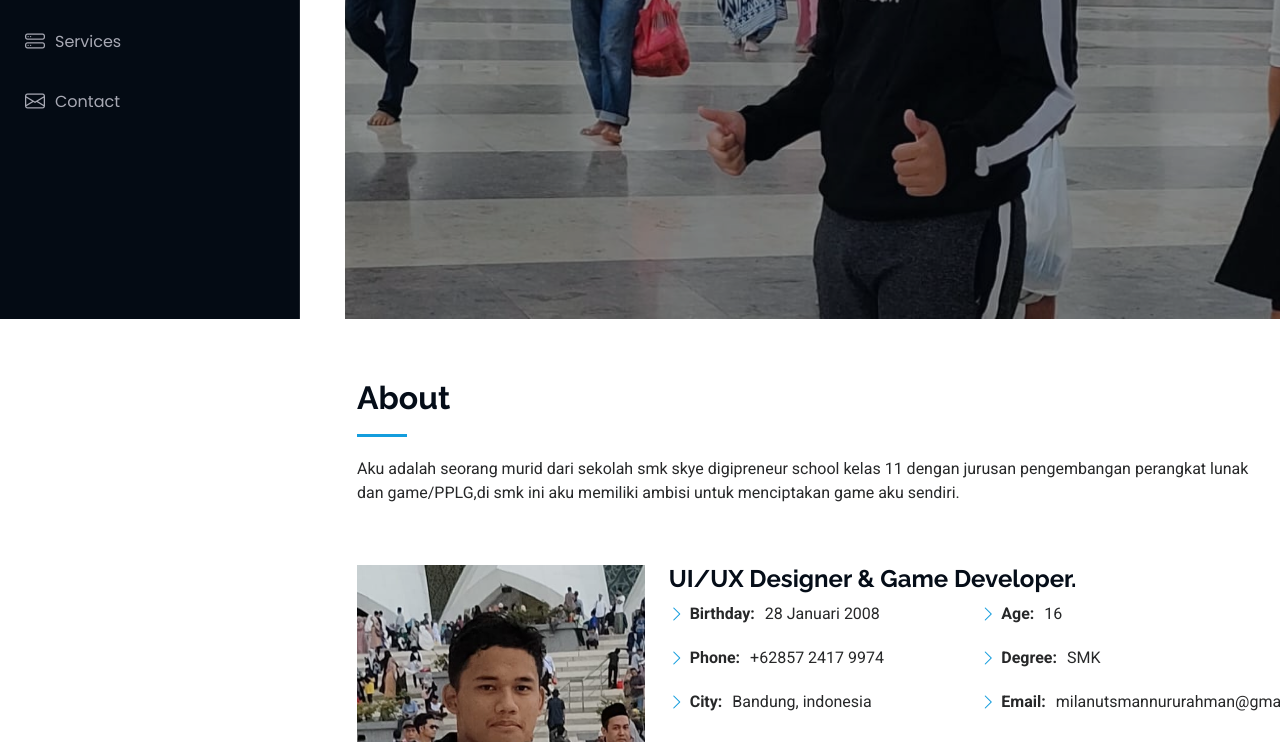
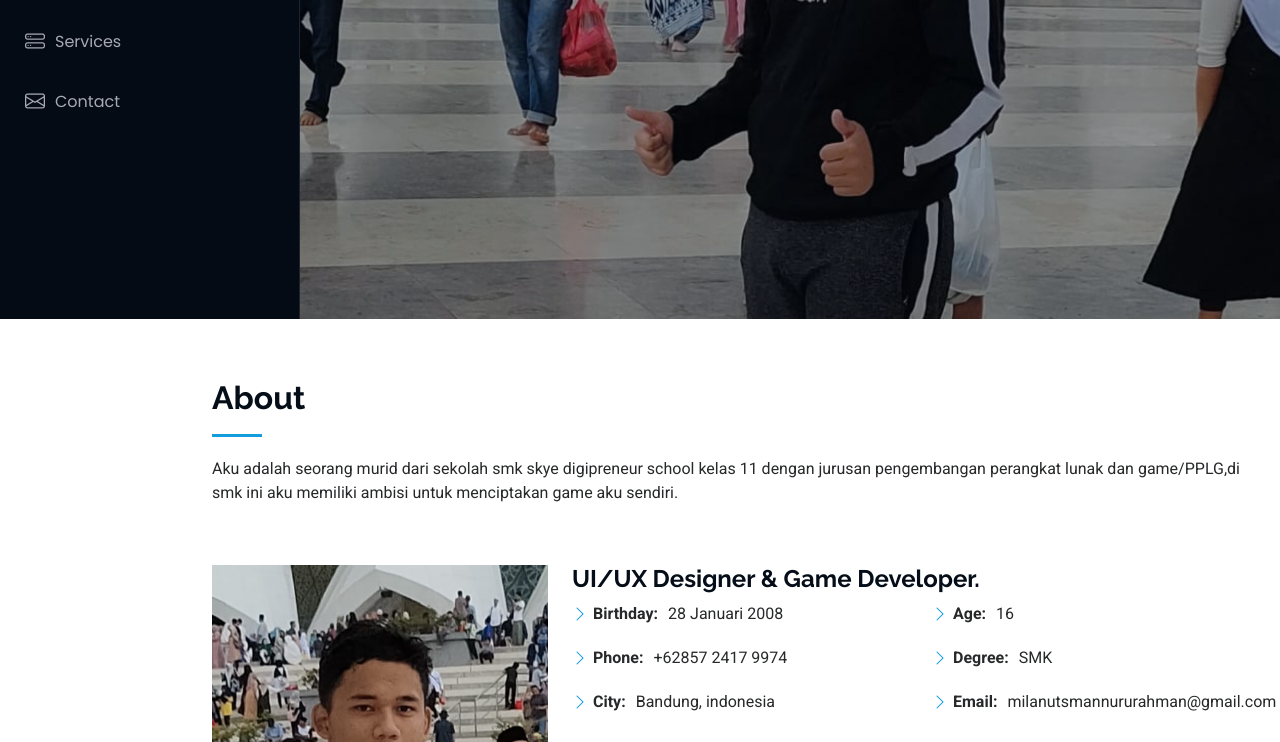
Before and after one commit to milanutsman/milanutsman.github.io, a plain HTML site: page index.html in a window 1280 px wide. Shown: the part 481-1223 px from the top of the page. Drawn offline with nearby package versions, Linux system fonts and the light colour scheme; files that its build step writes are made by us from their sources; files whose address does not match are found by name.

Commit message:
Update main.css

```diff
--- a/main.css
+++ b/main.css
@@ -209,7 +209,7 @@ h6 {
 
   .header~main,
   .header~#footer {
-    margin-left: 345px;
+    margin-left: 200px;
   }
 }
 
```
